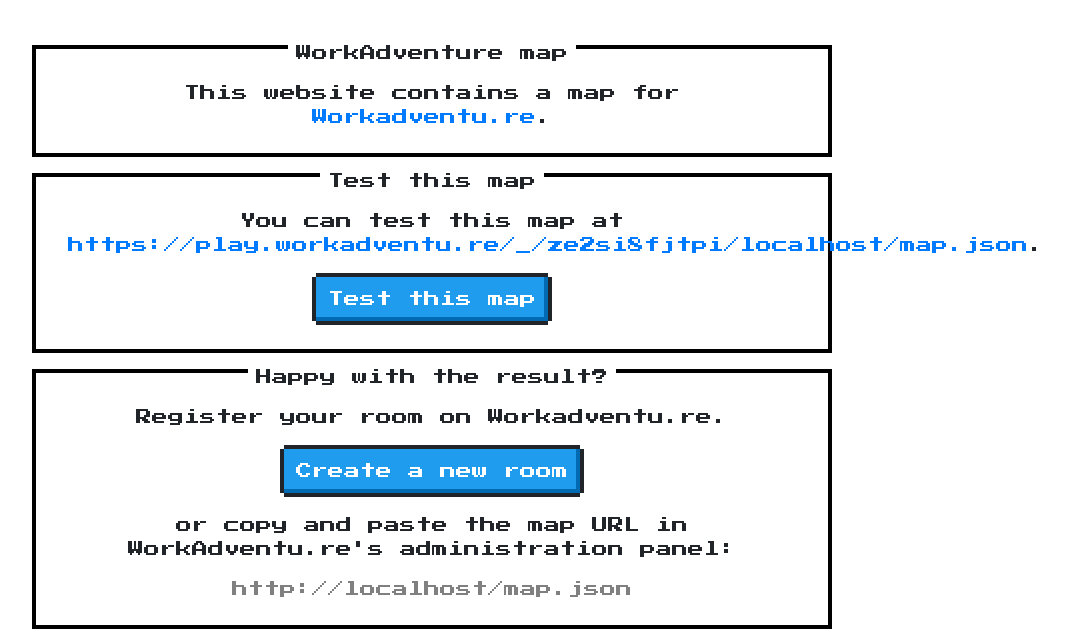
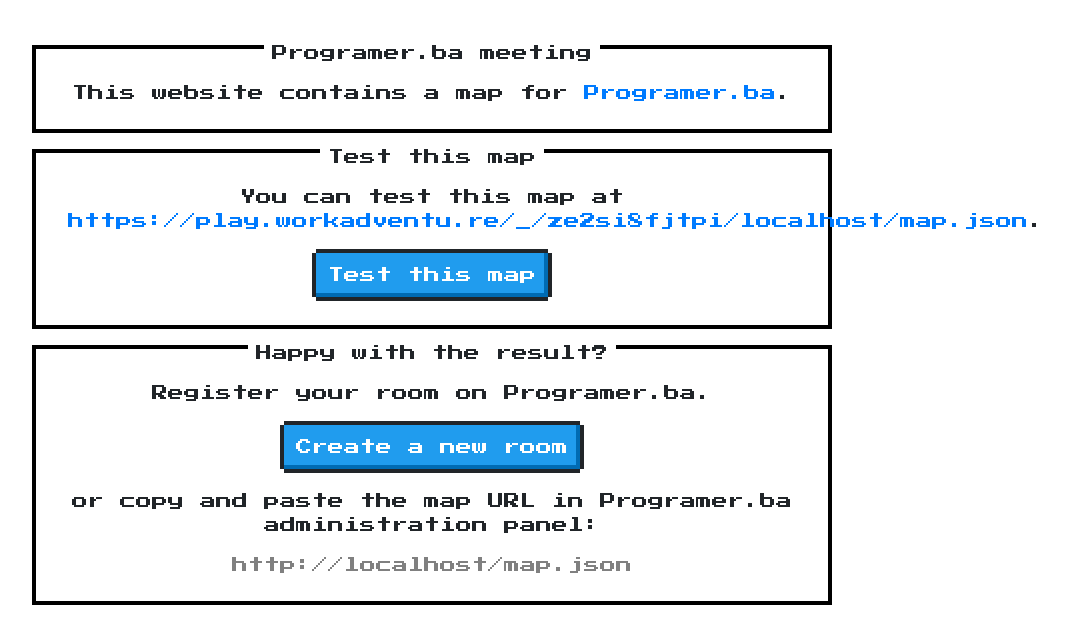
Before and after one commit to Programer-ba/VirtualnaRadionica, a website: page index.html in a window 1280 px wide. Shown: the part 351-980 px from the top of the page, without its empty margins (208-1275 px from the left). After the commit the page ends 956 px from the top, so only its background shows below. Drawn offline with nearby package versions, Linux system fonts and the light colour scheme.

Commit message:
Update index.html

```diff
--- a/index.html
+++ b/index.html
@@ -35,11 +35,11 @@
     <body>
         <div class="useful-width">
             <div style="text-align: center; margin-top: 3rem">
-                <img src="https://workadventu.re/img/logo.png" alt=""/>
+                <img src="http://no-code.cloud/wp-content/uploads/2021/11/programmer.gif" alt=""/>
             </div>
             <div class="nes-container with-title is-centered" style="margin-top: 3rem">
-                <p class="title">WorkAdventure map</p>
-                <p>This website contains a map for <a href="https://workadventu.re">Workadventu.re</a>.</p>
+                <p class="title">Programer.ba meeting</p>
+                <p>This website contains a map for <a href="https://workadventu.re">Programer.ba</a>.</p>
             </div>
 
             <div class="nes-container with-title is-centered" style="margin-top: 1rem">
@@ -50,9 +50,9 @@
 
             <div class="nes-container with-title is-centered" style="margin-top: 1rem">
                 <p class="title">Happy with the result?</p>
-                <p>Register your room on Workadventu.re.</p>
+                <p>Register your room on Programer.ba.</p>
                 <p><a id="gettingStartedLink" href="" class="nes-btn is-primary">Create a new room</a></p>
-                <p>or copy and paste the map URL in WorkAdventu.re's administration panel:</p>
+                <p>or copy and paste the map URL in Programer.ba administration panel:</p>
                 <p><span id="mapUrl" style="color: gray" /></p>
             </div>
         </div>
```
